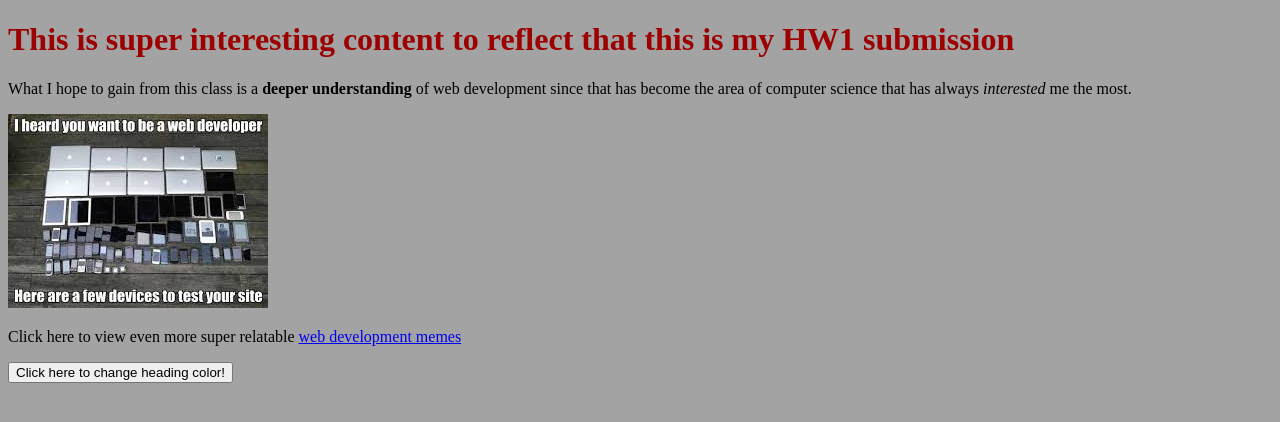
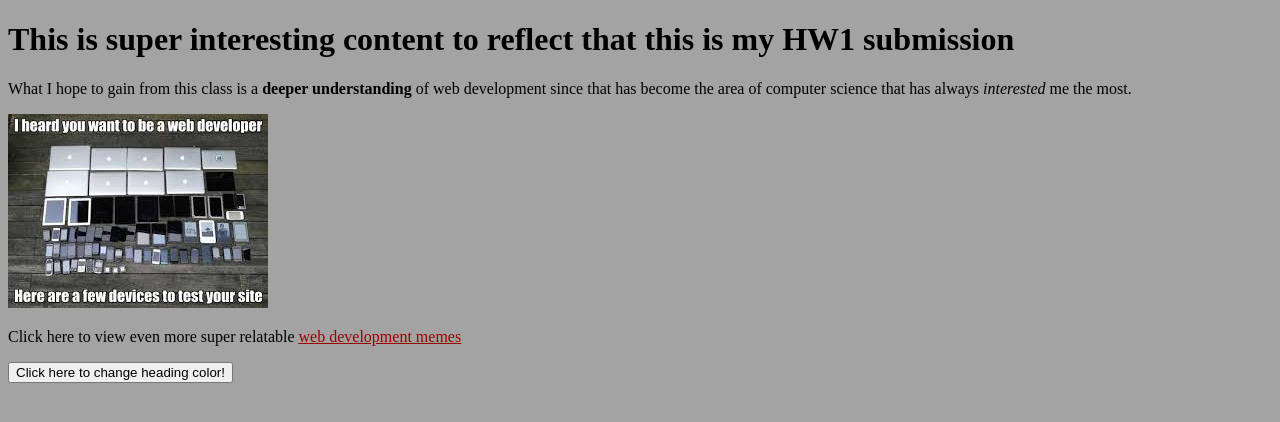
Before and after one commit to GU-Web-Dev-2024/homework-1-askillestad3, a plain HTML site: page index.html in a window 1280 px wide. Both pictures are taken after a click on the button "Click here to change heading color!". Drawn offline with Linux system fonts and the light colour scheme.

Commit message:
aesthetic changes - final commit

```diff
--- a/index.html
+++ b/index.html
@@ -3,8 +3,15 @@
     <head>
         <title>Abby Skillestad, Web Development, Fall 2024</title>
         <style>
+
+            /* set background color */
             body {
                 background-color: #a3a3a3;
+            }
+
+            /* make link dark red color */
+            a {
+                color: #9d0000;
             }
         </style>
     </head>
@@ -14,12 +21,13 @@
         that has become the area of computer science that has always <em>interested</em> me the most.</p>
 
         <img src="WebDev_meme.jpeg" alt="Web Development meme photo">
-        <p>Click here to view even more super relatable <a href="https://www.flux-academy.com/blog/25-web-design-memes-only-designers-will-understand">web development memes</a></p>
+        <p>Click here to view even more super relatable <a href="https://www.flux-academy.com/blog/25-web-design-memes-only-designers-will-understand"><u>web development memes</u></a></p>
 
         <button onclick="changeHeadingColor()">Click here to change heading color!</button>
         <script>
             function changeHeadingColor() {
-                document.querySelector('h1').style.color = '#9d0000';
+                const randomColor = `#${Math.floor(Math.random() * 16777215).toString(16)}`;
+                document.querySelector('h1').style.color = randomColor;
             }
         </script>
     </body>
```
